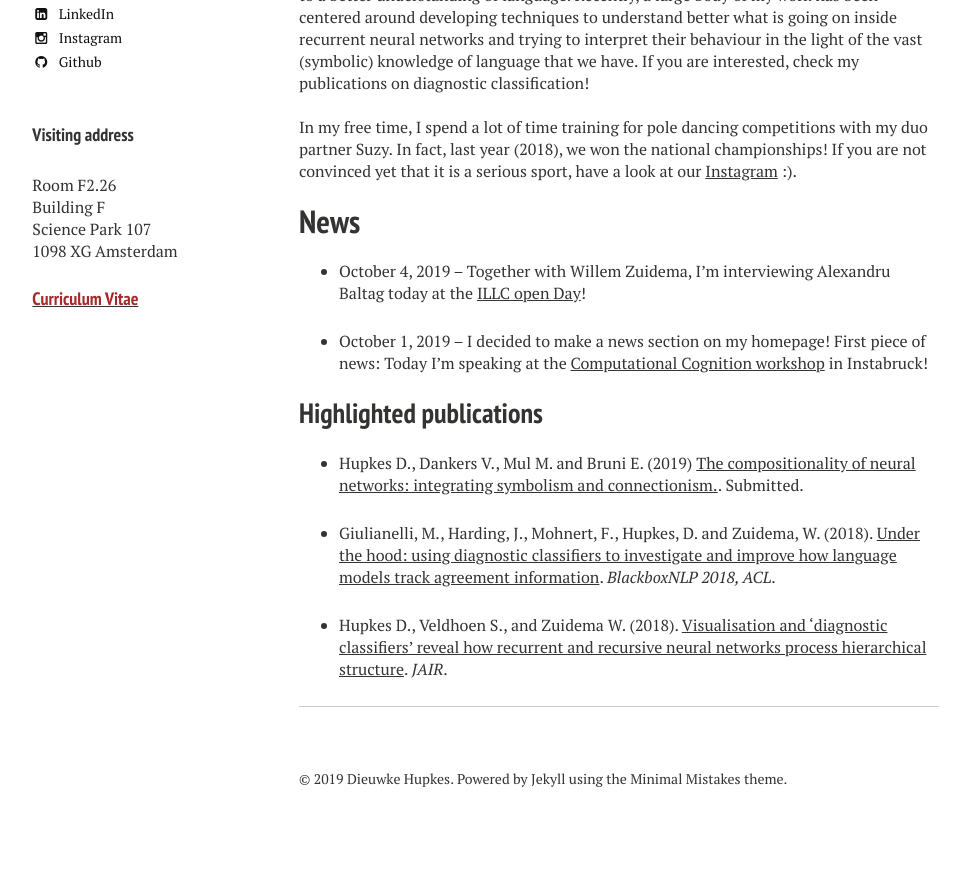
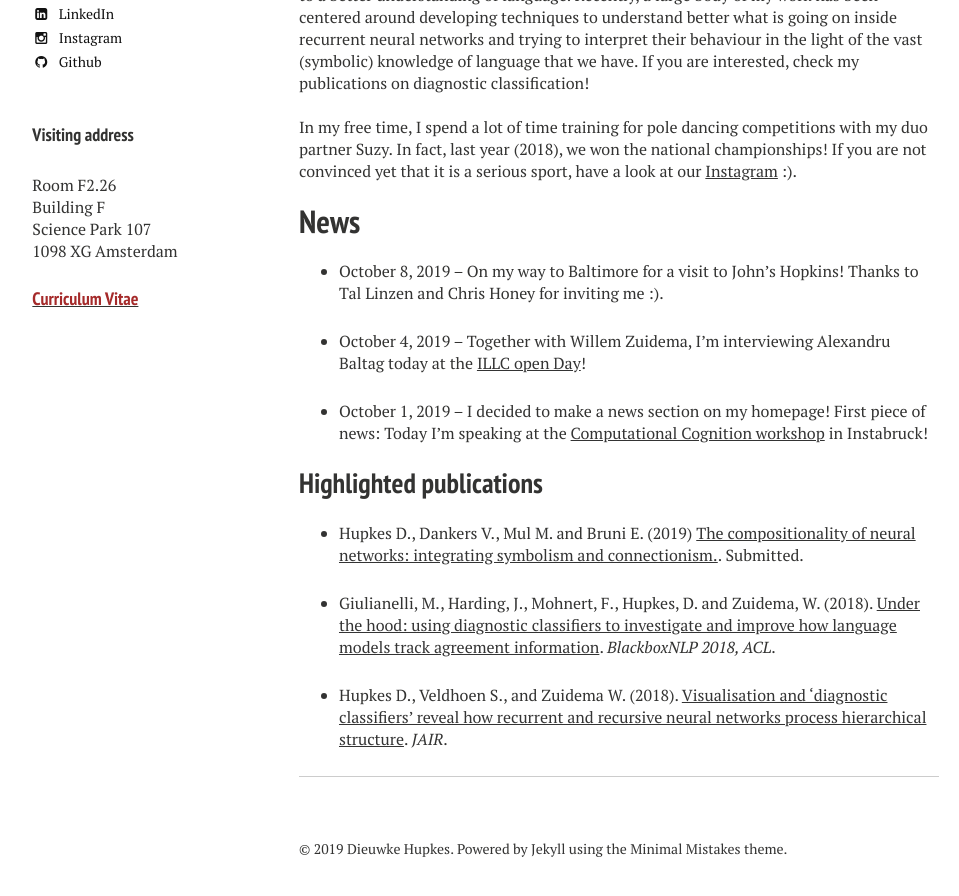
Before and after one commit to dieuwkehupkes/dieuwkehupkes.github.io, a Jekyll site: the page built from index.md, in a window 1280 px wide and 900 px high, scrolled down 844 px. Shown: the top 896 px of the window, without its empty margins (21-980 px from the left). Built offline with Jekyll 4.4.1, drawn with Linux system fonts in a browser that asks for light colours; nearby versions of some CDN libraries; before the commit the page ends 1681 px from its top, so only the background shows below that.

Commit message:
Add Baltimore visit to news

```diff
--- a/index.md
+++ b/index.md
@@ -24,6 +24,8 @@ In fact, last year (2018), we won the national championships!
 If you are not convinced yet that it is a serious sport, have a look at our <a href="https://www.instagram.com/duo_polenotti/" target="_blank">Instagram</a> :).
 # News
 
+- October 8, 2019 -- On my way to Baltimore for a visit to John's Hopkins! Thanks to Tal Linzen and Chris Honey for inviting me :).
+
 - October 4, 2019 -- Together with Willem Zuidema, I'm interviewing Alexandru Baltag today at the <a href="https://www.illc.uva.nl/AbouttheILLC/Activities/ILLC-Open-Day/ILLC-Open-Day-2019/" target="_blank">ILLC open Day</a>!
 
 - October 1, 2019 -- I decided to make a news section on my homepage! First piece of news: Today I'm speaking at the <a href="http://www.comco2019.com/" target="_blank">Computational Cognition workshop</a> in Instabruck!
```
